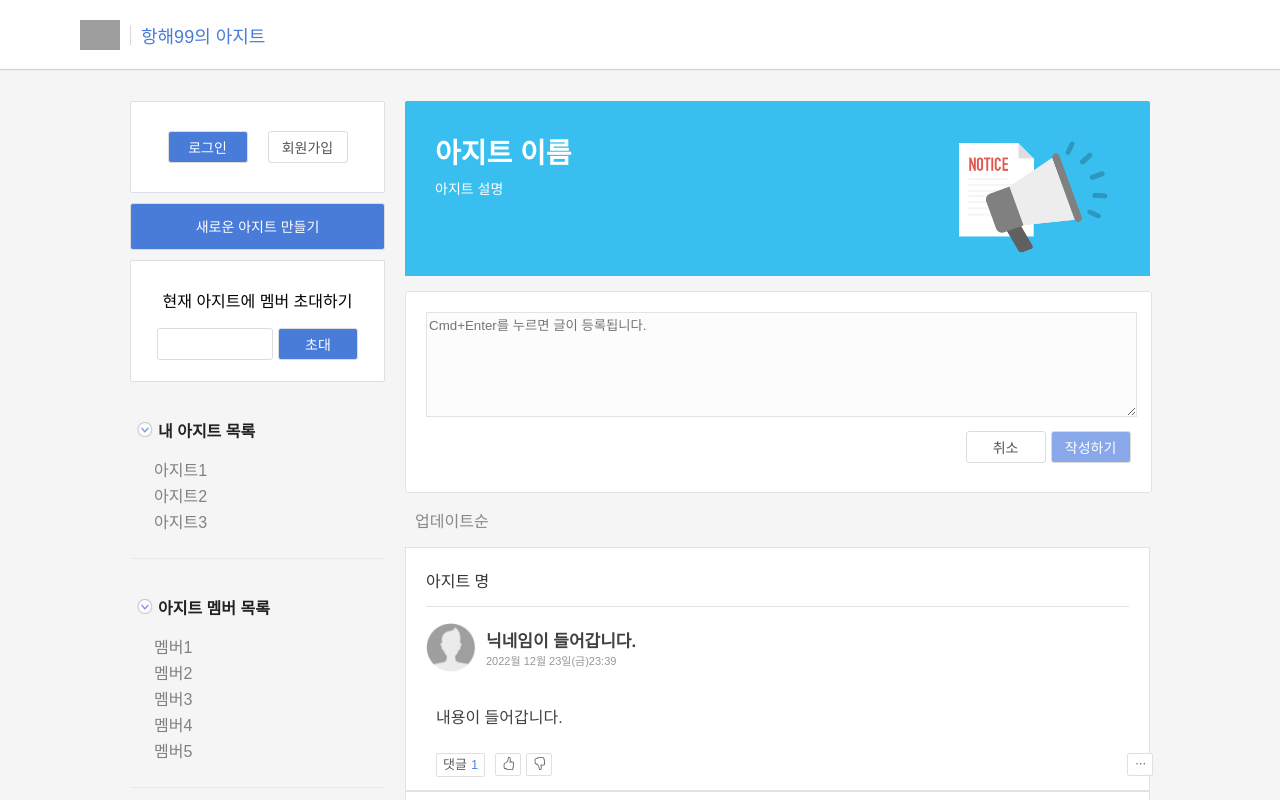
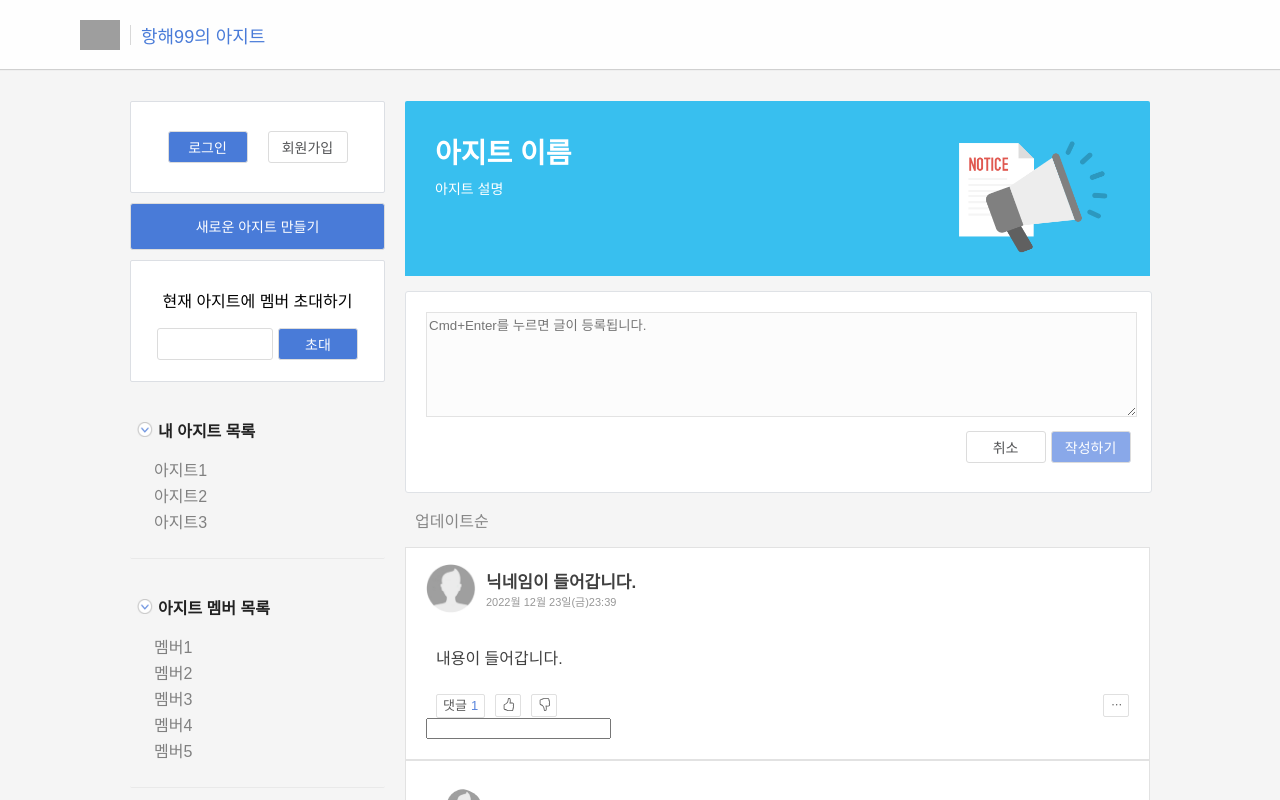
Before and after one commit to DahyeJang/agit-clone-FE, a React (Create React App) app: page / in a window 1280 px wide. Shown: the top 800 px of the page. Built offline with nearby package versions, Linux system fonts and the light colour scheme; grey boxes are pictures that could not be loaded.

Commit message:
feat : 메인 레이아웃 진행중

```diff
--- a/src/components/Main/PostList.js
+++ b/src/components/Main/PostList.js
@@ -14,7 +14,7 @@ const CreateAgitForm = () => {
   return (
     <div>
       <MainDiv>
-        <HeaderDiv>아지트 명</HeaderDiv>
+        {/* <HeaderDiv>아지트 명</HeaderDiv> */}
         <SuvDiv>
           <Photo src={basicImg} />
           <InDiv>
@@ -24,6 +24,7 @@ const CreateAgitForm = () => {
         </SuvDiv>
         <Content>내용이 들어갑니다.</Content>
         <BtnDiv>
+          <div>
             <MsgBtn>
               <span>댓글</span>
               <Num>1</Num>
@@ -34,10 +35,12 @@ const CreateAgitForm = () => {
             <HateBtn type="button">
               <BsHandThumbsDown />
             </HateBtn>
+          </div>
           <EtcBtn type="button">
             <AiOutlineEllipsis />
           </EtcBtn>
         </BtnDiv>
+        <input></input>
       </MainDiv>
       <MMainDiv>
         <SuvDiv>
@@ -59,7 +62,7 @@ const CreateAgitForm = () => {
 export default CreateAgitForm;
 
 const MainDiv = styled.div`
-  height: 222px;
+  //height: 222px;
   border: 1px solid #e2e2e2;
   padding: 0px 20px 20px;
   background-color: #fff;
@@ -71,13 +74,6 @@ const MMainDiv = styled.div`
   border: 1px solid #e2e2e2;
   padding: 12px 20px 20px;
   background-color: #fff;
-`;
-
-const HeaderDiv = styled.div`
-  color: #333333;
-  font-size: medium;
-  padding: 20px 0px 14px;
-  border-bottom: 1px solid #e2e2e2;
 `;
 
 const Photo = styled.img`
@@ -162,12 +158,14 @@ const CContent = styled.div`
 `;
 
 const BtnDiv = styled.div`
-  width: 720px;
+  //width: 720px;
   height: 24px;
-  position: relative;
-  clear: both;
-  padding-top: 25px;
+  display: flex;
+  //position: relative;
+  //clear: both;
+  margin-top: 25px;
   padding-left: 10px;
+  justify-content: space-between;
 `;
 
 const MsgBtn = styled.span`
@@ -191,6 +189,7 @@ const Num = styled.span`
 
 const LikeBtn = styled.button`
   background-color: white;
+  margin-right: 10px;
   color: #5c5c5c;
   margin-top: 0.3px;
   border: 1px solid #e0e0e0;
@@ -203,7 +202,7 @@ const HateBtn = styled.button`
   background-color: white;
   color: #5c5c5c;
   margin-top: 0.3px;
-  margin-left: 5px;
+  //margin-left: 5px;
   border: 1px solid #e0e0e0;
   border-radius: 2px;
   width: 26px;
@@ -214,7 +213,7 @@ const EtcBtn = styled.button`
   background-color: white;
   color: #5c5c5c;
   margin-top: 0.3px;
-  margin-left: 575px;
+  //margin-left: 575px;
   border: 1px solid #e0e0e0;
   border-radius: 2px;
   width: 26px;
```
Lines whose indentation alone changed are shown as unchanged.
